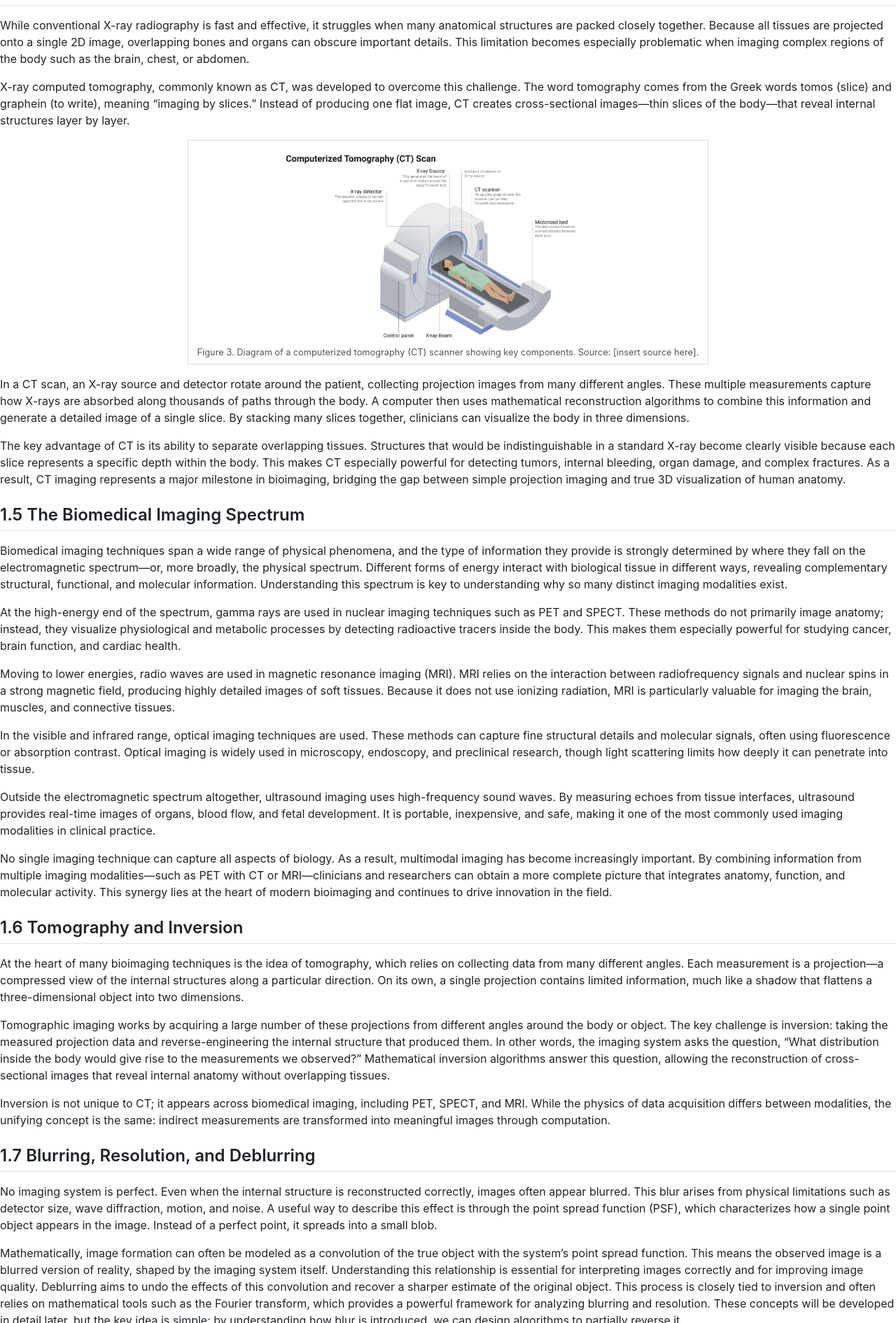
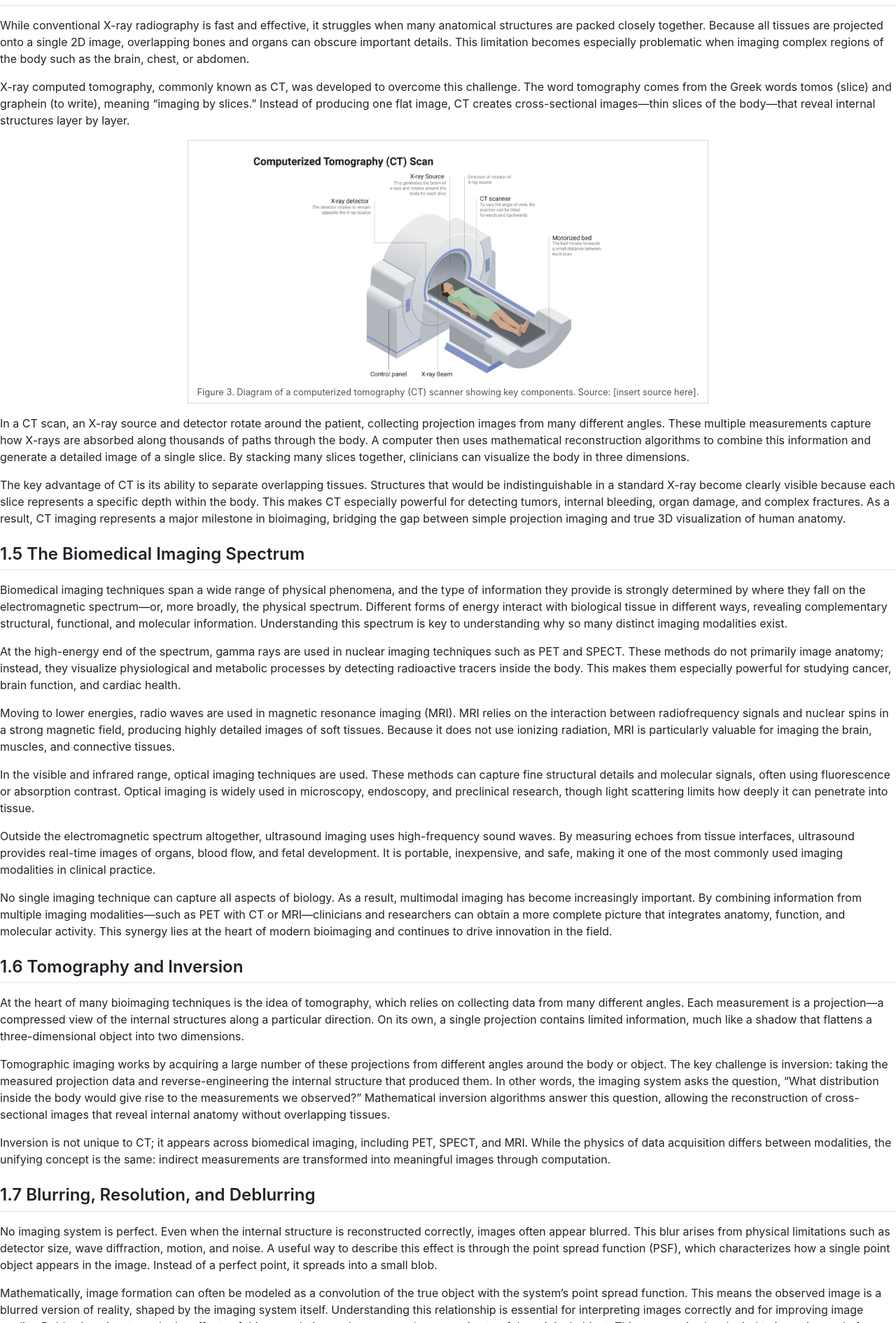
Before and after one commit to NikhilaRao1/medical-imaging-book, a Jekyll site: the page built from chapter1.md, in a window 1280 px wide. Shown: the part 1677-3568 px from the top of the page at 70% size. Built offline with Jekyll 4.4.1, drawn with Linux system fonts in a browser that asks for light colours; nearby versions of some CDN libraries; our own code applies the rules of GitHub Pages for plain Markdown files.

Commit message:
Update chapter1.md

```diff
--- a/chapter1.md
+++ b/chapter1.md
@@ -57,7 +57,7 @@ X-ray computed tomography, commonly known as CT, was developed to overcome this
 <table align="center">
   <tr>
     <td align="center">
-      <img src="images/computerizedtomography.png" alt="Computerized Tomography (CT) scan machine" width="500">
+      <img src="images/computerizedtomography.png" alt="Computerized Tomography (CT) scan machine" width="600">
       <p style="font-size: 0.8em; color: #555;">Figure 3. Diagram of a computerized tomography (CT) scanner showing key components. Source: [insert source here].</p>
     </td>
   </tr>
```
